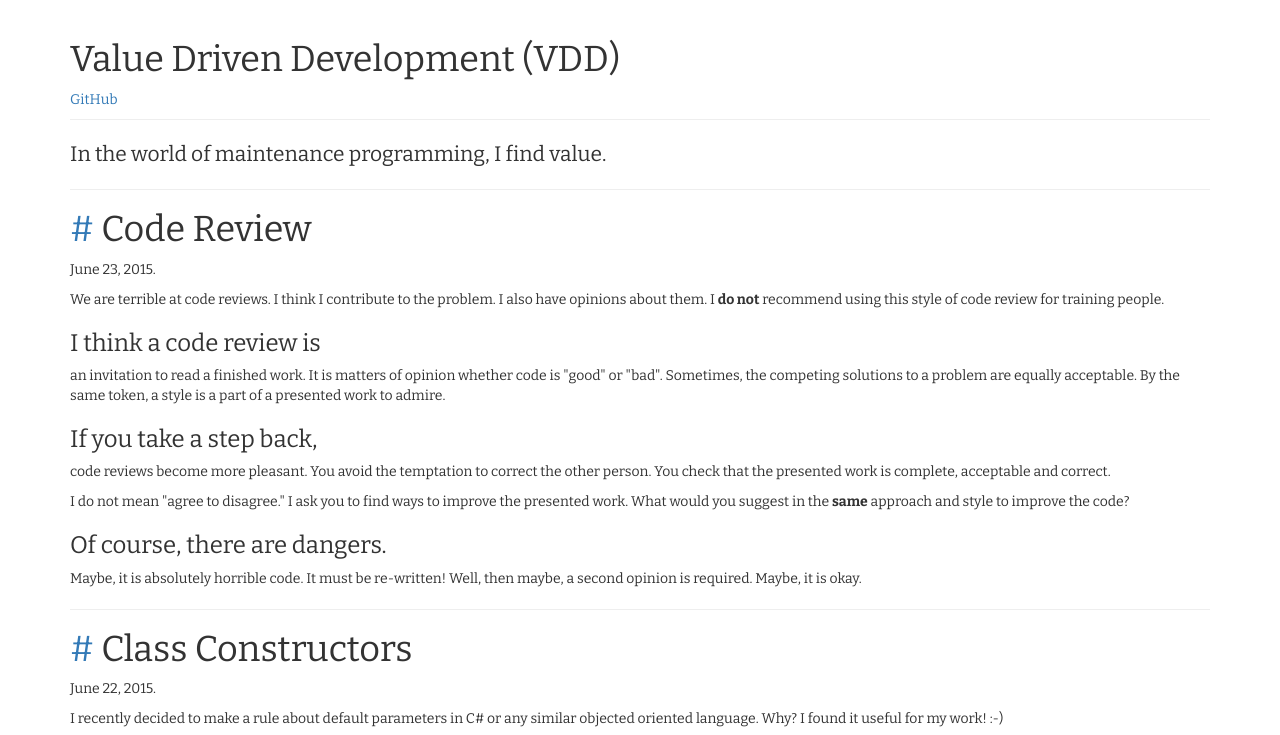
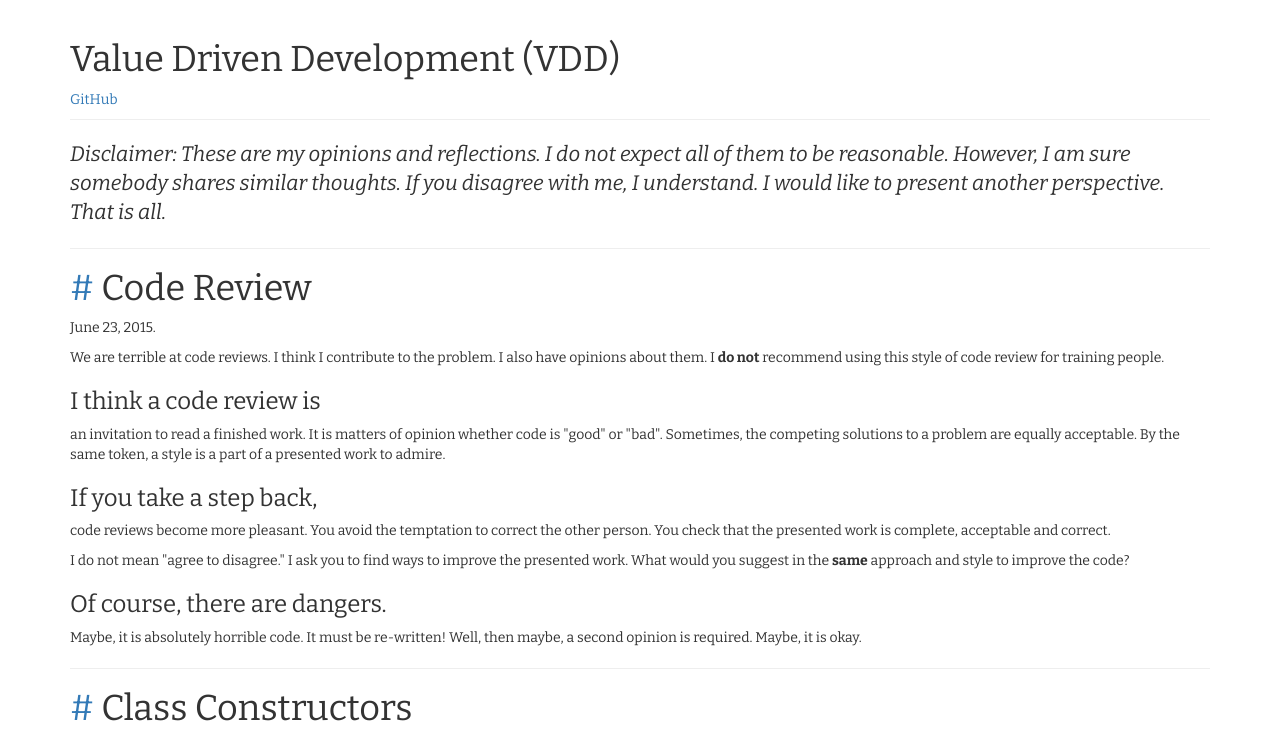
Before and after one commit to valuedrivendev/website, a plain HTML site: page draft.html in a window 1280 px wide. Shown: the top 735 px of the page. Drawn offline with nearby package versions, Linux system fonts and the light colour scheme.

Commit message:
Add a disclaimer.

```diff
--- a/draft.html
+++ b/draft.html
@@ -75,7 +75,11 @@ pre.highlight {
         <!-- Temporarily disabled. <a href="rss/rss.xml">RSS</a> -->
     </div>
     <p class="lead">
-    In the world of maintenance programming, I find value.
+    <em>Disclaimer: These are my opinions and reflections. I do not expect all
+        of them to be reasonable. However, I am sure somebody shares similar
+        thoughts. If you disagree with me, I understand. I would like to present
+        another perspective. That is all.
+    </em>
     </p>
 <hr />
 
```
Also changed, not shown: index.html (+1 -1 lines), tpl/header.html (+5 -1 lines).
